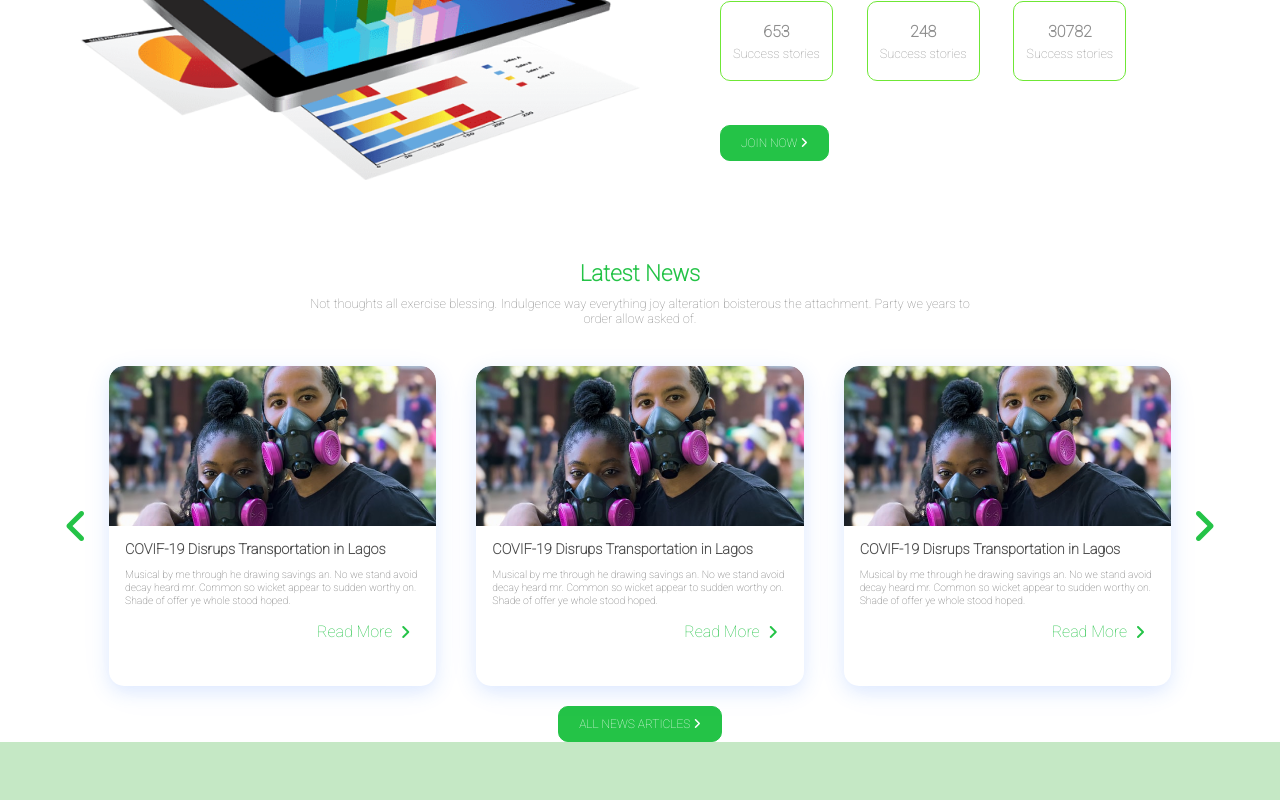
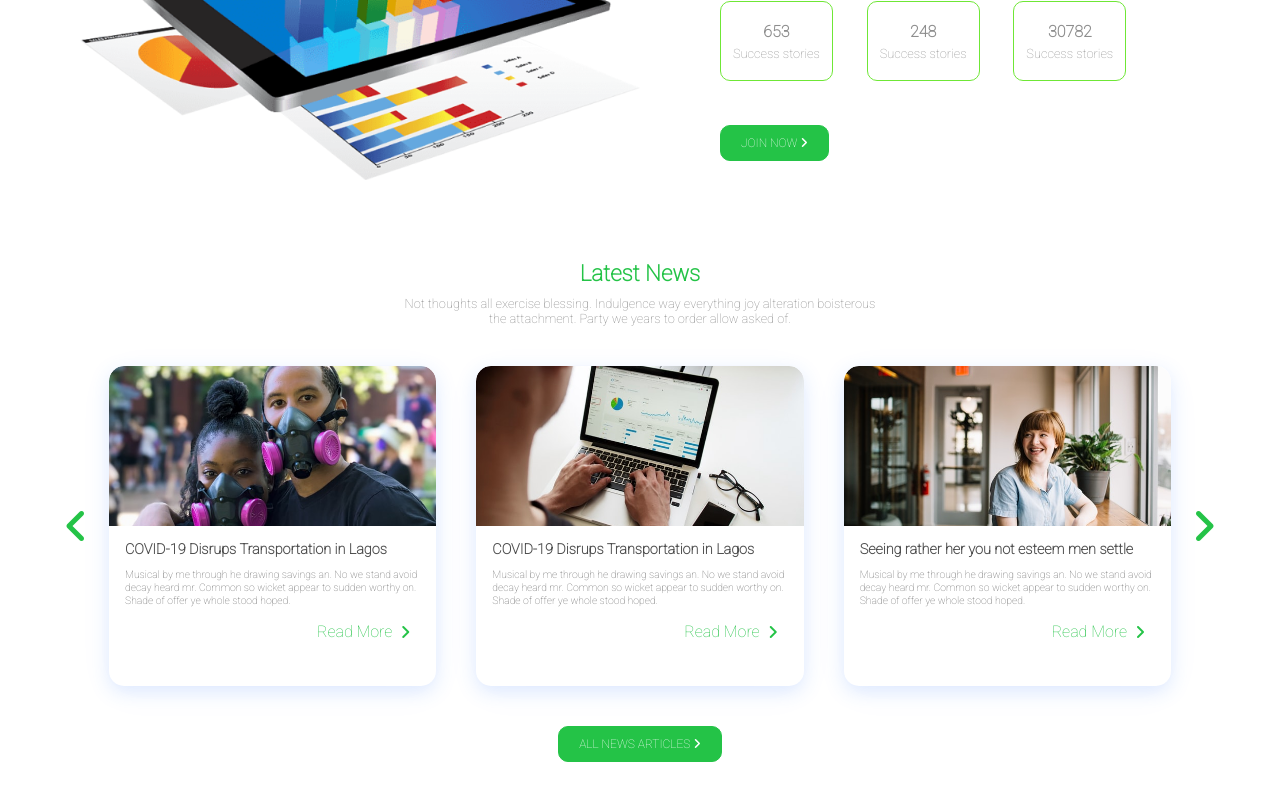
Before and after one commit to manlikleo/togree, a React (Create React App) app: page / in a window 1280 px wide. Shown: the part 3037-3837 px from the top of the page. Before the commit the page ends 3779 px from the top, so only its background shows below. Built offline with nearby package versions, Linux system fonts and the light colour scheme.

Commit message:
news cards

```diff
--- a/src/components/Slider/Slider.js
+++ b/src/components/Slider/Slider.js
@@ -27,24 +27,24 @@ joy alteration boisterous the attachment. Party we years to order allow asked of
                     <i className="fas fa-angle-left togglebtns"></i>
                             <ul className="slidercards_items">
                                 <Slidercard
-
-                                 title='COVIF-19 Disrups Transportation in Lagos'
+                                  className='slidercard_pic'
+                                 title='COVID-19 Disrups Transportation in Lagos'
                                  subtitle='Musical by me through he drawing savings an. No we stand
                                  avoid decay heard mr. Common so wicket appear to sudden
                                  worthy on. Shade of offer ye whole stood hoped. '
                                  path='/'
                                 />
                                 <Slidercard
-
-                                 title='COVIF-19 Disrups Transportation in Lagos'
+                                   className='slidercard_pic slider1'
+                                 title='COVID-19 Disrups Transportation in Lagos'
                                  subtitle='Musical by me through he drawing savings an. No we stand
                                  avoid decay heard mr. Common so wicket appear to sudden
                                  worthy on. Shade of offer ye whole stood hoped. '
                                  path='/'
                                 />
                                 <Slidercard
-
-                                 title='COVIF-19 Disrups Transportation in Lagos'
+                                   className='slidercard_pic slider2'
+                                 title='Seeing rather her you not esteem men settle'
                                  subtitle='Musical by me through he drawing savings an. No we stand
                                  avoid decay heard mr. Common so wicket appear to sudden
                                  worthy on. Shade of offer ye whole stood hoped. '
@@ -55,12 +55,14 @@ joy alteration boisterous the attachment. Party we years to order allow asked of
                             </ul>
                             <i className="fas fa-angle-right togglebtns"></i>
                     </div>
-
+                    <div className="sliderbtn">
                     <Button
                     className="btns"
                     buttonStyle="btn--primary"
                     buttonSize="btn--small"
                     >ALL NEWS ARTICLES <i className="fas fa-angle-right"></i></Button>
+                    </div>
+
 
 
             </div>
--- a/src/components/Slider/Slidercard.js
+++ b/src/components/Slider/Slidercard.js
@@ -5,7 +5,7 @@ function Slidercard(props) {
     return (
         <div className="slidercard_container">
             <l1 className="slidercard_items">
-                <div className="slidercard_pic"></div>
+                <div className={props.className}></div>
                 <div className="slidercard_content">
                 <h5 className="slidercard_title">{props.title}</h5>
                 <p className="slidercard_subtitle">{props.subtitle}</p>
--- a/src/components/Slider/slider.css
+++ b/src/components/Slider/slider.css
@@ -24,6 +24,7 @@
 .slider_subtitle{
     color: #838383;
     font-size: 0.8rem;
+    padding: 0px 100px;
 }
 
 .slidercards_containers{
@@ -33,6 +34,7 @@
     flex-direction: row;
     justify-content: space-between;
     align-items: center;
+    margin-bottom: 20px;
 }
 
 .slidercards_items{
@@ -77,6 +79,14 @@
     margin-bottom: 15px;
 }
 
+.slider1{
+    background-image:url(./slider2.jpg);
+}
+
+.slider2{
+    background-image: url(./slider3.jpg);
+}
+
 .slidercard_content{
     padding: 0 16px;
     height: 20vh;
@@ -106,3 +116,10 @@
    align-items: center;
    gap:8px;
 }
+
+
+.sliderbtn{
+    justify-content: center;
+    align-items: center;
+    height: 10vh;
+}
```
Also changed, not shown: 1 other file (tests, documents, lock files or other folders).
